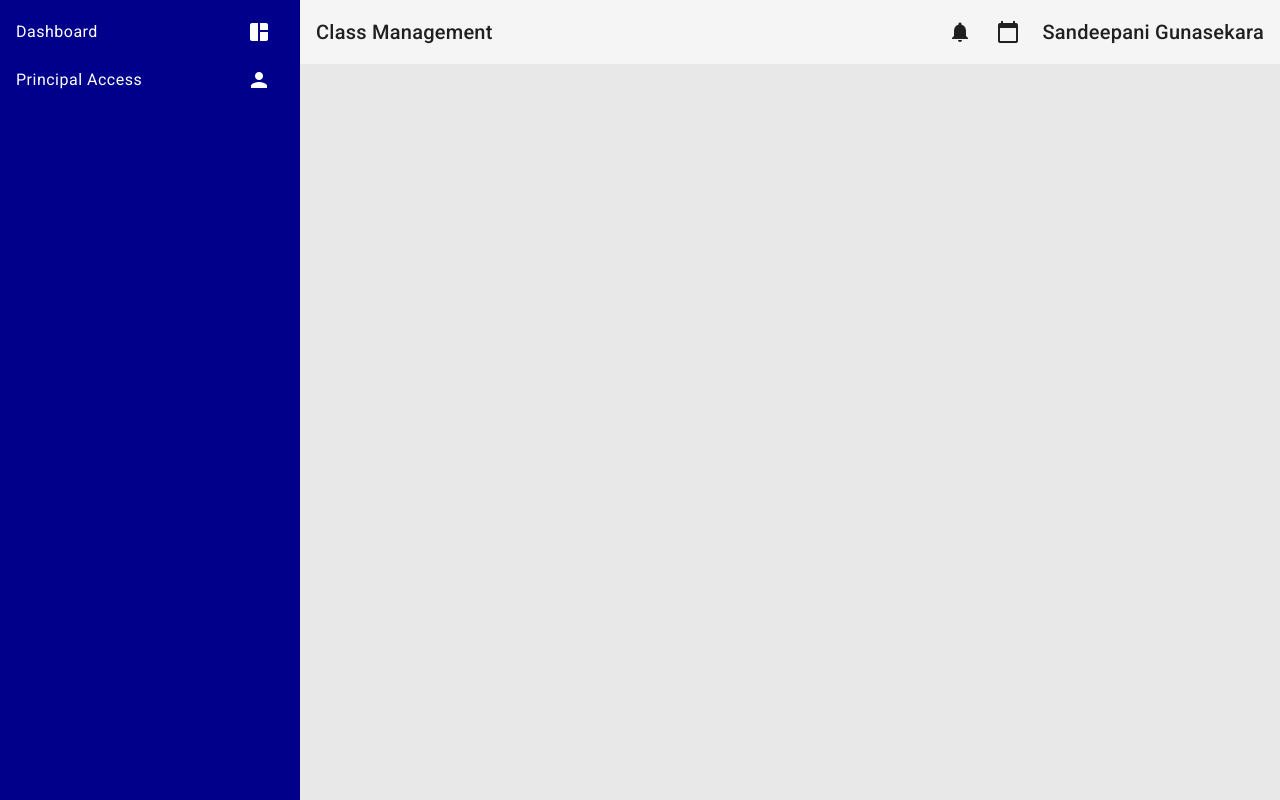
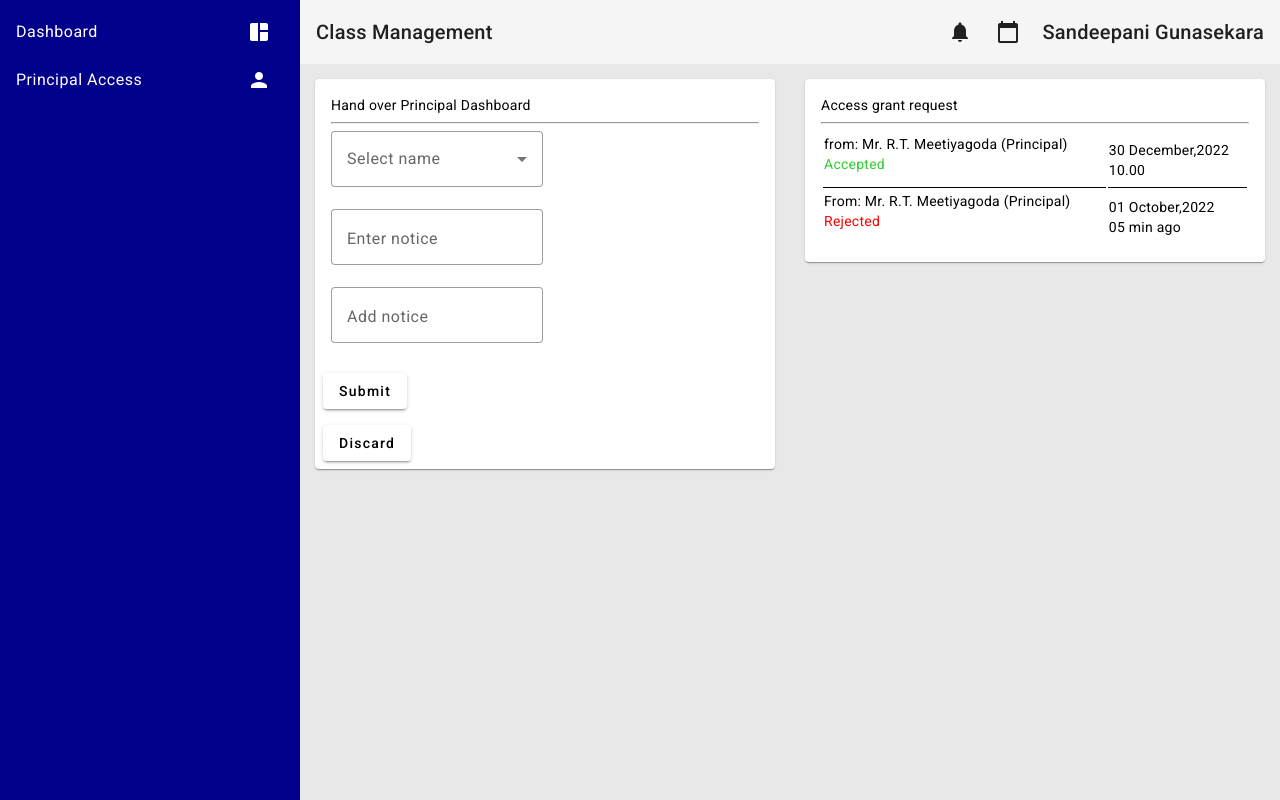
Before and after one commit to codingPentagon/ZoneEd, an Angular app in the folder frontend/: page /accessgrant in a window 1280 px wide. Built offline with nearby package versions, Linux system fonts and the light colour scheme.

Commit message:
Created basic layout of principal access grant

```diff
--- a/frontend/angular.json
+++ b/frontend/angular.json
@@ -96,5 +96,8 @@
         }
       }
     }
+  },
+  "cli": {
+    "analytics": false
   }
 }
--- a/frontend/src/app/acs-grant-prin/acs-grant-prin.component.css
+++ b/frontend/src/app/acs-grant-prin/acs-grant-prin.component.css
@@ -1,7 +1,24 @@
-:host{
+
+:host,.workspace{
   display: flex;
 }
 
 .content{
   flex: 1;
 }
+
+mat-card{
+  margin: 15px;
+}
+
+.left{
+  flex: 1;
+}
+
+.right{
+  flex: 1;
+}
+
+.spacer{
+  flex: 1 1 auto;
+}
--- a/frontend/src/app/acs-grant-prin/acs-grant-prin.component.html
+++ b/frontend/src/app/acs-grant-prin/acs-grant-prin.component.html
@@ -2,6 +2,74 @@
 <div class="content">
   <app-header></app-header>
   <div class="workspace">
+    <div class="left">
+      <mat-card>
+        <mat-card-header>
+          Hand over Principal Dashboard
+        </mat-card-header>
 
+        <mat-card-content>
+
+         <hr>
+          <mat-form-field appearance="outline">
+            <mat-select placeholder="Select name">
+              <mat-option>Mr.Thilina Karunarathne</mat-option>
+              <mat-option>Mr. Ranasinghe R.J.K</mat-option>
+            </mat-select>
+          </mat-form-field><br>
+
+         <mat-form-field appearance="outline">
+           <mat-label>Enter notice</mat-label>
+           <input matInput placeholder="I grant access to you">
+         </mat-form-field>
+       </mat-card-content>
+
+        <mat-card-content>
+          <!--<hr>-->
+          <mat-form-field appearance="outline">
+            <mat-label>Add notice</mat-label>
+            <input matInput placeholder="I can't accept">
+          </mat-form-field>
+        </mat-card-content>
+        <mat-card-actions>
+          <button mat-raised-button>Submit</button>
+        </mat-card-actions>
+
+        <mat-card-actions>
+          <button mat-raised-button>Discard</button>
+        </mat-card-actions>
+
+      </mat-card><br>
+    </div>
+
+    <div class="right">
+      <style>
+        table, th, td {
+        <!--border: 1px solid black;-->
+        border-collapse: collapse;
+      }</style>
+      <mat-card>
+        <mat-card-header>
+          Access grant request
+        </mat-card-header>
+        <mat-card-content>
+          <hr>
+
+          <table style="width:100%">
+            <tr>
+              <td style="border-bottom:1pt solid black">from: Mr. R.T. Meetiyagoda (Principal)<br><p style="color:limegreen">Accepted</p></td>
+              <td style="border-bottom:1pt solid black">30 December,2022<br>10.00</td>
+            </tr>
+
+
+            <tr>
+              <td >From: Mr. R.T. Meetiyagoda (Principal)<br><p style="color:red">Rejected</p></td>
+              <td>01 October,2022<br>05 min ago</td>
+            </tr>
+
+          </table>
+        </mat-card-content>
+      </mat-card>
+    </div>
   </div>
 </div>
```
Also changed, not shown: frontend/src/app/app.module.ts (+7 -1 lines).
